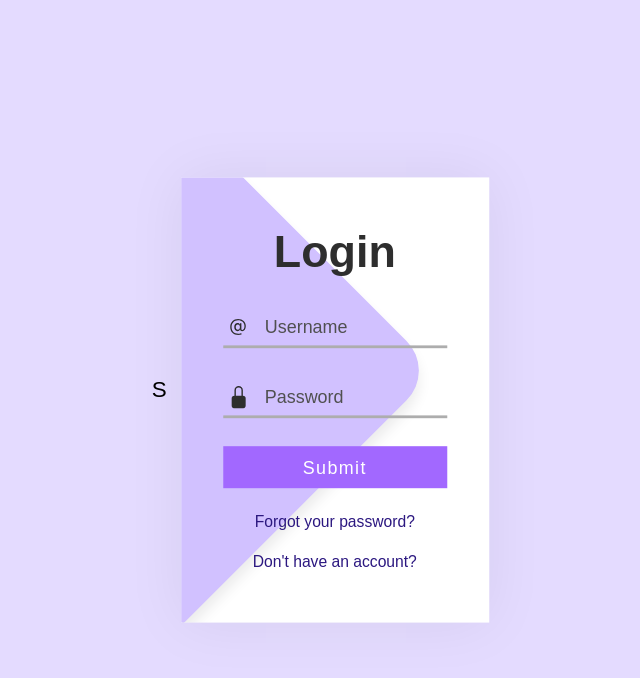
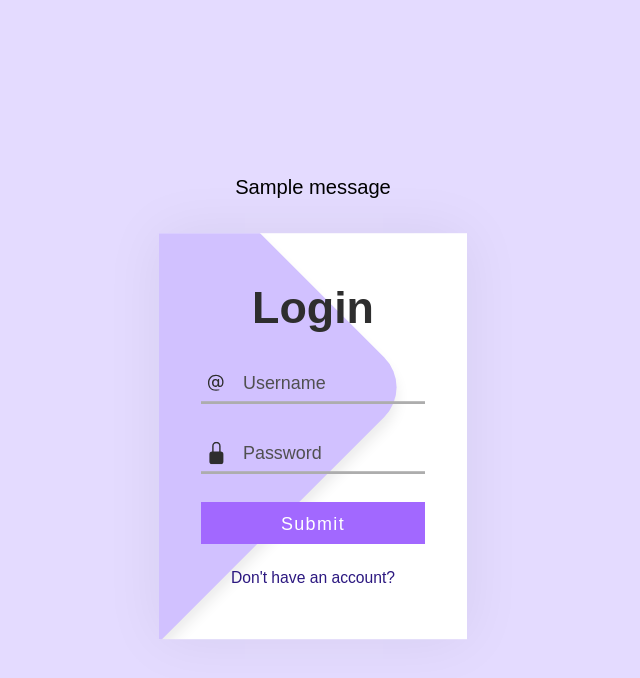
Before and after one commit to ItzSimplyJoe/Flask-Login-and-Signup-Page, a Flask app: page /login in a window 1280 px wide. Shown: the top 678 px of the page, without its empty margins (327-967 px from the left). Run offline with Flask 3, Linux system fonts and the light colour scheme; one stand-in notice (Sample message) is shown.

Commit message:
Added Error and Success Messages

```diff
--- a/app.py
+++ b/app.py
@@ -1,5 +1,5 @@
 from flask import Flask, render_template, request, redirect, url_for, flash
-from static.database.databases import db
+from static.database.databases import get_db
 
 app = Flask("ItzSimplyJoe")
 app.secret_key = 'superawesomesecretkey1010001'
@@ -9,28 +9,29 @@ app.secret_key = 'superawesomesecretkey1010001'
 def home():
     return render_template("signup.html")
 
+
 @app.route("/login")
 def login():
     return render_template("login.html")
+
 
 @app.route("/signup")
 def signup():
     return render_template("signup.html")
 
-@app.route('/forgotten_password')
-def forgotten_password():
-    return render_template("forgotten_password.html")
 
 @app.route('/success')
 def success():
     return render_template("success.html")
 
+
 @app.route("/createaccount", methods=["POST"])
 def create_account():
     username = request.form["username"]
     password = request.form["password"]
+    db = get_db()  # Get the database connection within the current thread
     others = db.fetch(username)
-    if others != []:
+    if others:
         flash("Username already exists", "error")
         return redirect(url_for("signup"))
     else:
@@ -43,18 +44,20 @@ def create_account():
                 flash("Account created successfully, please login", "success")
                 return redirect(url_for("signup"))
             except:
-                flash("An error occured", "error")
+                flash("An error occurred", "error")
                 return redirect(url_for("signup"))
+
 
 @app.route("/login_account", methods=["POST"])
 def login_account():
     username = request.form["username"]
     password = request.form["password"]
+    db = get_db()  # Get the database connection within the current thread
     user = db.login(username, password)
     if user:
         return redirect(url_for("success"))
     else:
-        flash ("Incorrect username or password", "error")
+        flash("Incorrect username or password", "error")
         return redirect(url_for("login"))
 
 
--- a/static/css/login.css
+++ b/static/css/login.css
@@ -1,9 +1,10 @@
-*{
+* {
   margin: 0;
   padding: 0;
   box-sizing: border-box;
 }
-body{
+
+body {
   background-color: rgb(228, 219, 255);
   font-family: 'Poppins', sans-serif;
   display: flex;
@@ -11,12 +12,46 @@ body{
   align-items: center;
   min-height: 100vh;
 }
-.container{
+
+.container {
   transform: scale(1.4);
+  display: flex;
+  flex-direction: column;
+  justify-content: center;
+  align-items: center;
+}
+
+.flash-messages {
+  margin-bottom: 10px;
+  display: flex;
+  flex-direction: column;
+  align-items: center;
+  justify-content: center;
+  width: 100%;
+}
+
+.flash-message {
+  padding: 10px;
+  border-radius: 5px;
+  margin-bottom: 5px;
+  font-size: 0.9em;
+  font-weight: 500;
+  width: 100%;
   display: flex;
   justify-content: center;
   align-items: center;
 }
+
+.success {
+  background-color: #C5F5C4;
+  color: #157E15;
+}
+
+.error {
+  background-color: #F8CBCB;
+  color: #D63B3B;
+}
+
 .form_main {
   width: 220px;
   display: flex;
@@ -119,24 +154,3 @@ body{
   padding: 8px 15px;
   border-radius: 20px;
 }
-
-
-  .flash-messages {
-    margin-bottom: 10px;
-}
-
-.flash-message {
-    padding: 10px;
-    border-radius: 5px;
-    margin-bottom: 5px;
-}
-
-.success {
-    background-color: #C5F5C4;
-    color: #157E15;
-}
-
-.error {
-    background-color: #F8CBCB;
-    color: #D63B3B;
-}
--- a/static/database/databases.py
+++ b/static/database/databases.py
@@ -1,9 +1,20 @@
 import sqlite3
 import hashlib
+from flask import g
+
+DATABASE = 'static/database/database.db'
+
+
+def get_db():
+    db = getattr(g, '_database', None)
+    if db is None:
+        db = g._database = Database()
+    return db
+
 
 class Database:
     def __init__(self):
-        self.conn = sqlite3.connect('static/database/database.db')
+        self.conn = sqlite3.connect(DATABASE)
         self.cursor = self.conn.cursor()
         self.cursor.execute('CREATE TABLE IF NOT EXISTS users (id INTEGER PRIMARY KEY AUTOINCREMENT, username TEXT, password TEXT)')
         self.conn.commit()
@@ -20,8 +31,6 @@ class Database:
         self.cursor.execute('SELECT * FROM users WHERE username=? AND password=?', (username, self.hashpassword(password)))
         return self.cursor.fetchall()
 
-    def hashpassword(self,password):
+    def hashpassword(self, password):
         password = hashlib.sha256(password.encode()).hexdigest()
         return password
-
-db = Database()
--- a/templates/login.html
+++ b/templates/login.html
@@ -1,11 +1,13 @@
 <!DOCTYPE html>
 <html lang="en">
+
 <head>
     <meta charset="UTF-8">
     <meta name="viewport" content="width=device-width, initial-scale=1.0">
     <link rel="stylesheet" href="{{ url_for('static', filename='css/login.css') }}">
     <title>ItzSimplyJoe | Login</title>
 </head>
+
 <body>
     <div class="container">
         {% with messages = get_flashed_messages() %}
@@ -13,7 +15,7 @@
         <div class="flash-messages">
             {% for message in messages %}
             <div class="flash-message {{ message[1] }}">
-                        {{ message[0] }}
+                {{ message }}
             </div>
             {% endfor %}
         </div>
@@ -22,21 +24,25 @@
         <form action="/login_account" class="form_main" method="POST">
             <p class="heading">Login</p>
             <div class="inputContainer">
-            <svg class="inputIcon" xmlns="http://www.w3.org/2000/svg" width="16" height="16" fill="#2e2e2e" viewBox="0 0 16 16">
-            <path d="M13.106 7.222c0-2.967-2.249-5.032-5.482-5.032-3.35 0-5.646 2.318-5.646 5.702 0 3.493 2.235 5.708 5.762 5.708.862 0 1.689-.123 2.304-.335v-.862c-.43.199-1.354.328-2.29.328-2.926 0-4.813-1.88-4.813-4.798 0-2.844 1.921-4.881 4.594-4.881 2.735 0 4.608 1.688 4.608 4.156 0 1.682-.554 2.769-1.416 2.769-.492 0-.772-.28-.772-.76V5.206H8.923v.834h-.11c-.266-.595-.881-.964-1.6-.964-1.4 0-2.378 1.162-2.378 2.823 0 1.737.957 2.906 2.379 2.906.8 0 1.415-.39 1.709-1.087h.11c.081.67.703 1.148 1.503 1.148 1.572 0 2.57-1.415 2.57-3.643zm-7.177.704c0-1.197.54-1.907 1.456-1.907.93 0 1.524.738 1.524 1.907S8.308 9.84 7.371 9.84c-.895 0-1.442-.725-1.442-1.914z"></path>
+                <svg class="inputIcon" xmlns="http://www.w3.org/2000/svg" width="16" height="16" fill="#2e2e2e"
+                    viewBox="0 0 16 16">
+                    <path
+                        d="M13.106 7.222c0-2.967-2.249-5.032-5.482-5.032-3.35 0-5.646 2.318-5.646 5.702 0 3.493 2.235 5.708 5.762 5.708.862 0 1.689-.123 2.304-.335v-.862c-.43.199-1.354.328-2.29.328-2.926 0-4.813-1.88-4.813-4.798 0-2.844 1.921-4.881 4.594-4.881 2.735 0 4.608 1.688 4.608 4.156 0 1.682-.554 2.769-1.416 2.769-.492 0-.772-.28-.772-.76V5.206H8.923v.834h-.11c-.266-.595-.881-.964-1.6-.964-1.4 0-2.378 1.162-2.378 2.823 0 1.737.957 2.906 2.379 2.906.8 0 1.415-.39 1.709-1.087h.11c.081.67.703 1.148 1.503 1.148 1.572 0 2.57-1.415 2.57-3.643zm-7.177.704c0-1.197.54-1.907 1.456-1.907.93 0 1.524.738 1.524 1.907S8.308 9.84 7.371 9.84c-.895 0-1.442-.725-1.442-1.914z" />
                 </svg>
-        <input type="text" class="inputField" id="username" placeholder="Username">
+                <input type="text" class="inputField" id="username" placeholder="Username" name="username">
             </div>
             <div class="inputContainer">
-        <svg class="inputIcon" xmlns="http://www.w3.org/2000/svg" width="16" height="16" fill="#2e2e2e" viewBox="0 0 16 16">
-        <path d="M8 1a2 2 0 0 1 2 2v4H6V3a2 2 0 0 1 2-2zm3 6V3a3 3 0 0 0-6 0v4a2 2 0 0 0-2 2v5a2 2 0 0 0 2 2h6a2 2 0 0 0 2-2V9a2 2 0 0 0-2-2z"></path>
+                <svg class="inputIcon" xmlns="http://www.w3.org/2000/svg" width="16" height="16" fill="#2e2e2e"
+                    viewBox="0 0 16 16">
+                    <path
+                        d="M8 1a2 2 0 0 1 2 2v4H6V3a2 2 0 0 1 2-2zm3 6V3a3 3 0 0 0-6 0v4a2 2 0 0 0-2 2v5a2 2 0 0 0 2 2h6a2 2 0 0 0 2-2V9a2 2 0 0 0-2-2z" />
                 </svg>
-        <input type="password" class="inputField" id="password" placeholder="Password">
+                <input type="password" class="inputField" id="password" placeholder="Password" name="password">
             </div>
-    <button id="button" type="Submit">Submit</button>
-        <a class="forgotLink" href="{{ url_for('forgotten_password') }}">Forgot your password?</a>
+            <button id="button" type="submit">Submit</button>
             <a class="forgotLink" href="{{ url_for('signup') }}">Don't have an account?</a>
         </form>
     </div>
 </body>
+
 </html>
```
Also changed, not shown: templates/signup.html (+14 -8 lines), static/database/database.db. Lines whose indentation alone changed are shown as unchanged.
